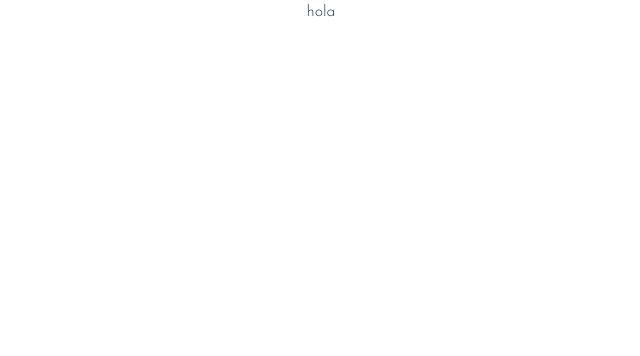
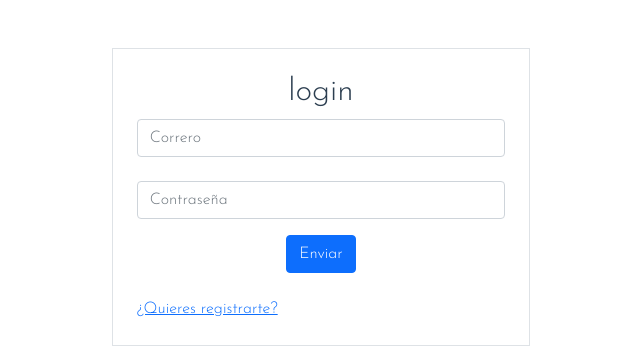
Before and after one commit to pablitobanana/PokeTarea, a Vue app: page / in a window 1280 px wide. Shown: the top 356 px of the page, without its empty margins (319-959 px from the left). Built offline with nearby package versions, Linux system fonts and the light colour scheme.

Commit message:
Agregando el formulario de login y check in

```diff
--- /dev/null
+++ b/src/components/FormCheckIn.vue
@@ -0,0 +1,43 @@
+<template>
+  <div id="form-check-in" class="container ">
+    <form class="row g-3 border mt-5 col-md-8 col-lg-4 m-auto p-4">
+      <h1>Check in</h1>
+  <div class="col-md-12">
+    <input type="text" class="form-control" id="inputnombreUsuario" placeholder="Nombre de Usuario">
+  </div>
+  <div class="col-md-12">
+    <input type="email" class="form-control" id="inputEmail4" placeholder="Correo">
+  </div>
+  <div class="col-md-12">
+    <input type="password" class="form-control" id="inputPassword1" autocomplete="on" placeholder="Contraseña">
+  </div>
+  <div class="col-md-12">
+    <input type="password" class="form-control" id="inputPassword2" autocomplete="on" placeholder="Confirmar contraseña">
+  </div>
+  <div class="col-12 mt-4">
+    <button type="submit" class="btn btn-primary ">Enviar</button>
+  </div>
+  <a @click="cambioForm" class=" text-start" href="#">ya tienes una cuenta?</a>
+</form>
+  </div>
+</template>
+
+<script>
+export default{
+   name: 'FormCheckIn',
+  emits:['cambio'],
+  props:{
+
+  },
+  setup(props, {emit}){
+    const cambioForm = () => {
+      emit("cambio");
+    }
+    return{cambioForm}
+  },
+};
+</script>
+
+<style scoped>
+
+</style>
--- /dev/null
+++ b/src/components/FormLogin.vue
@@ -0,0 +1,40 @@
+<template>
+  <div id="form-login" class="container-fluid">
+  <div class="col">
+    <form class="col-lg-4 col-md-8  m-auto my-5 border p-4">
+      <h2>login</h2>
+  <div class="mb-4">
+    <input type="email" class="form-control" id="exampleInputEmail1" aria-describedby="emailHelp" placeholder="Correro">
+  </div>
+  <div class="mb-3">
+    <input type="password" class="form-control" id="exampleInputPassword1" autocomplete="on" placeholder="Contraseña">
+  </div>
+  <div class="col-12">
+    <button type="submit" class="btn btn-primary">Enviar</button>
+  </div>
+  <div class="row mt-4">
+    <a @click="cambioForm" class=" text-start" href="#">¿Quieres registrarte?</a>
+  </div>
+</form>
+  </div>
+</div>
+</template>
+
+<script>
+export default{
+  name:'FormLogin',
+  emits: ['cambio'],
+  setup(props, {emit}){
+
+    const cambioForm = () => {
+      emit("cambio");
+    }
+
+    return{cambioForm}
+  },
+};
+</script>
+
+<style scoped>
+
+</style>
--- a/src/components/NavBar.vue
+++ b/src/components/NavBar.vue
@@ -13,9 +13,7 @@
         <a class="nav-link active" href="#" v-html="tarjeta"></a>
         <router-link class="nav-link active" to="/home">Home</router-link>
         <router-link class="nav-link active" to="/about">Habilidades</router-link>
-<form class="d-flex">
         <button type="button" class="btn btn-dark" >Cerrar Sesión</button>
-      </form>
       </div>
     </div>
   </div>
--- a/src/views/LoginView.vue
+++ b/src/views/LoginView.vue
@@ -1,15 +1,32 @@
 <template>
   <div id="login">
-<p>hola</p>
+    <FormLogin  v-if="mostrar" @cambio="change"/>
+    <FormCheckIn v-if="!mostrar" @cambio="change" />
   </div>
 </template>
 
 <script>
+  import FormLogin from '@/components/FormLogin.vue';
+  import FormCheckIn from '@/components/FormCheckIn.vue';
+  import {ref} from 'vue';
 export default{
   name: 'LoginView',
   components:{
+    FormLogin,
+    FormCheckIn,
+  },
+  setup(){
+    const mostrar = ref(true);
 
-  },
+    const change = () => {
+      if(mostrar.value == true){
+        mostrar.value = false;
+      }else{
+        mostrar.value = true;
+      }
+    }
+    return{mostrar,change}
+  }
 };
 </script>
 
```
